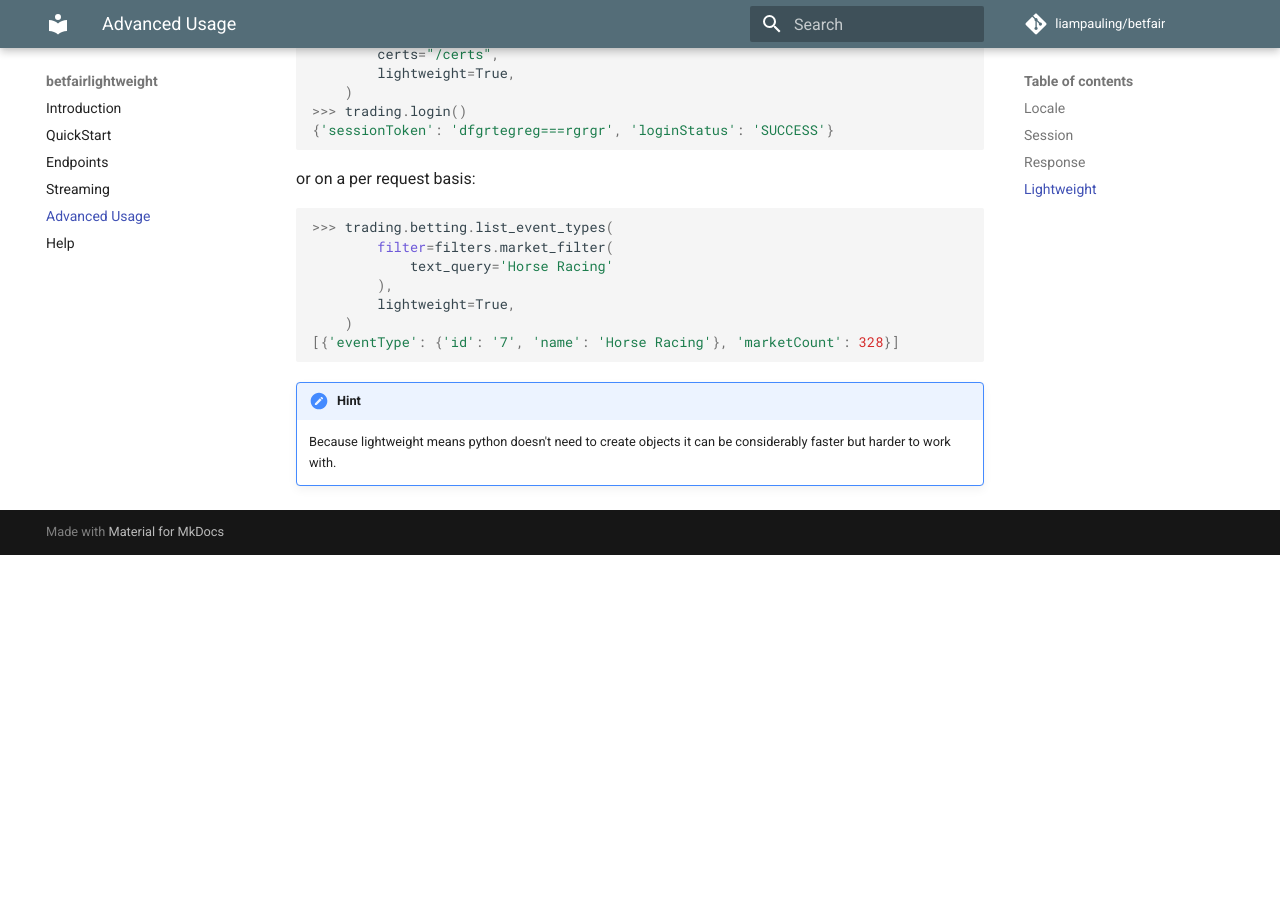
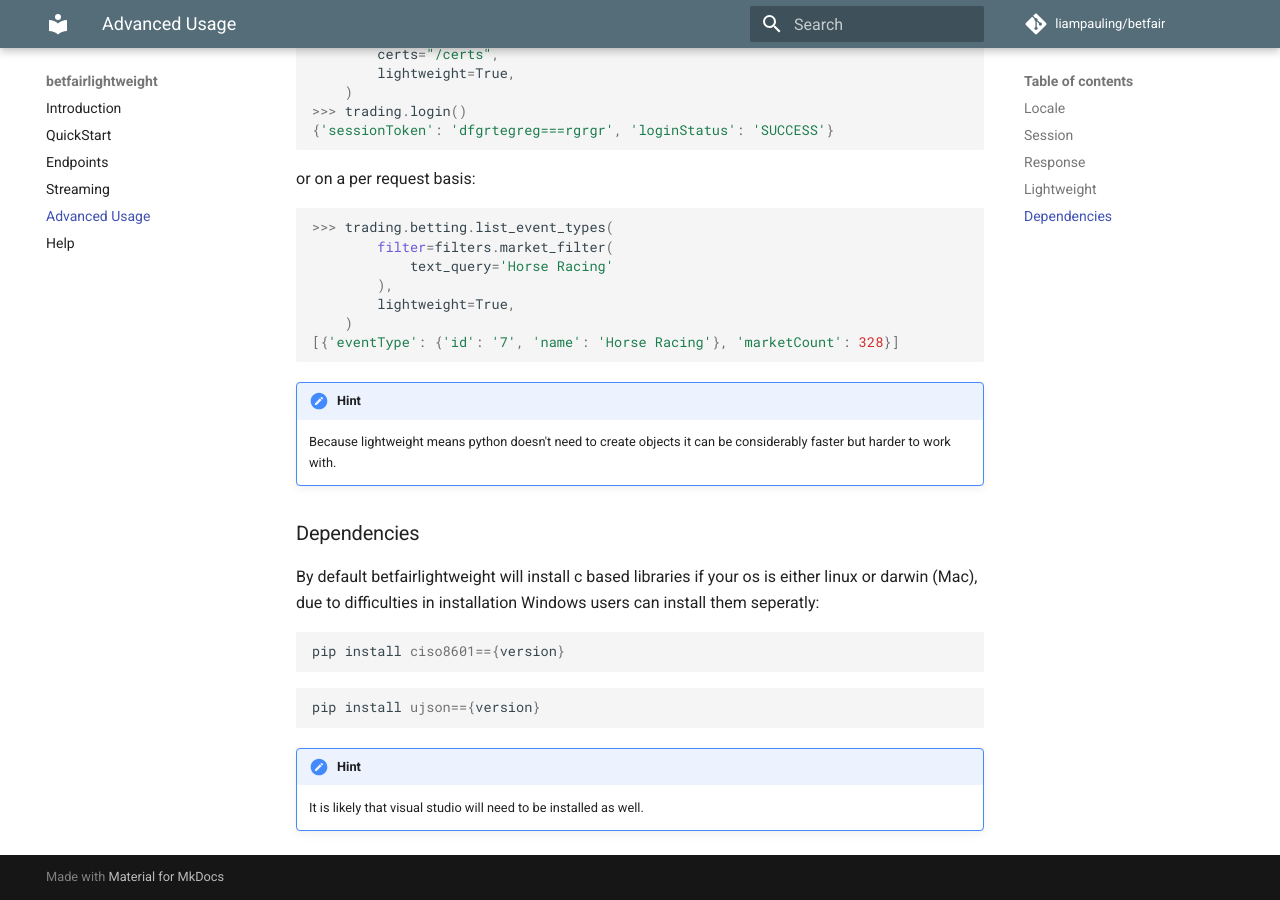
Before and after one commit to betcode-org/betfair, an MkDocs documentation site: the page built from docs/advanced.md, in a window 1280 px wide and 900 px high, scrolled down 1917 px. Built offline with MkDocs 1.6.1 and Material for MkDocs 9.7.7, drawn with Linux system fonts in a browser that asks for light colours; comment, search, counter and statistics services are not loaded; before the commit the page ends 2472 px from its top, so only the background shows below that.

Commit message:
ujson upgraded to 2.0.3 c based libraries made optional for windows install docs update

````diff
--- a/docs/advanced.md
+++ b/docs/advanced.md
@@ -113,3 +113,17 @@ or on a per request basis:
 
 !!! hint
     Because lightweight means python doesn't need to create objects it can be considerably faster but harder to work with.
+
+### Dependencies
+
+By default betfairlightweight will install c based libraries if your os is either linux or darwin (Mac), due to difficulties in installation Windows users can install them seperatly:
+
+```bash
+pip install ciso8601=={version}
+```
+```bash
+pip install ujson=={version}
+```
+
+!!! hint
+    It is likely that visual studio will need to be installed as well.
--- a/requirements.txt
+++ b/requirements.txt
@@ -1,3 +1,3 @@
 requests<=2.23.0
-ciso8601==2.1.3
-ujson==2.0.1
+ciso8601==2.1.3; sys_platform == 'darwin' or sys_platform == 'linux'
+ujson==2.0.3; sys_platform == 'darwin' or sys_platform == 'linux'
````
Also changed, not shown: HISTORY.rst (+8 -0 lines), docs/index.md (+6 -3 lines).
